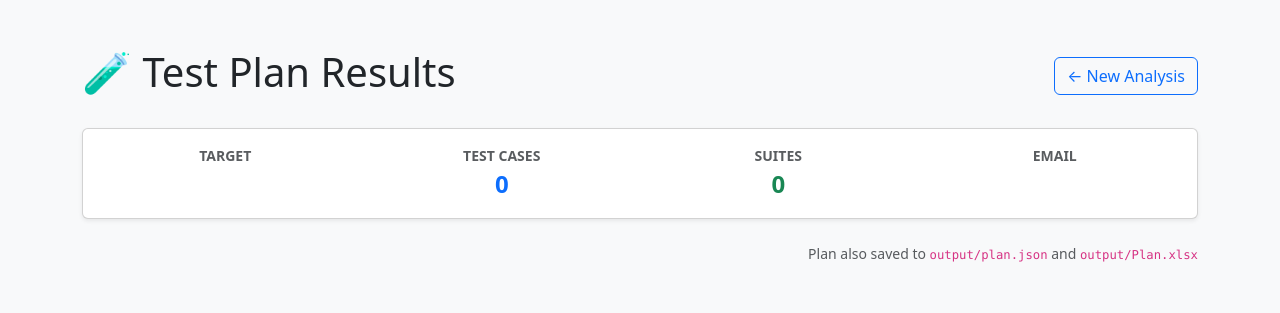
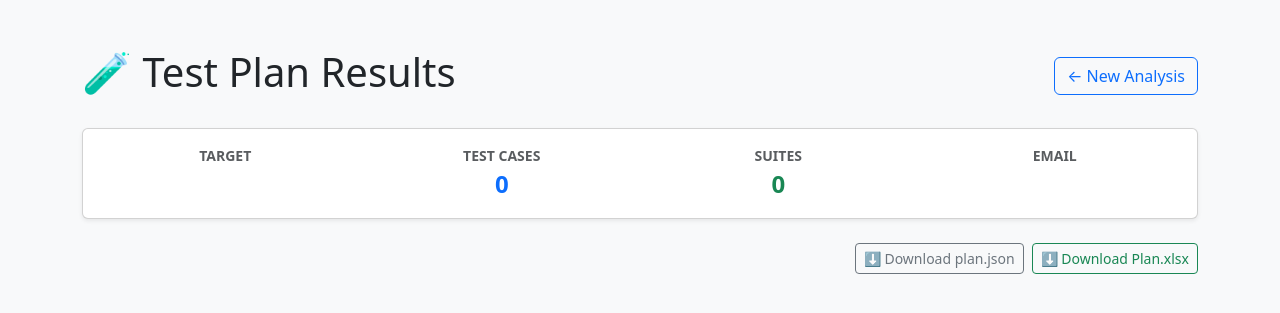
Before and after one commit to RaniAbu95/Captin-Fix-deployed, a Flask app: template templates/results.html in a window 1280 px wide. Shown: the top 313 px of the page. Run offline with Flask 3, Linux system fonts and the light colour scheme; the template is opened without the code that fills it, so the values that code supplies are empty; parts of the project's set-up code (start-up, migrations or seed data) failed here and were passed over; some libraries are stand-ins or nearby versions.

Commit message:
Add download buttons for plan.json and Plan.xlsx
Co-Authored-By: Claude Sonnet 4.6 <noreply@anthropic.com>

```diff
--- a/templates/results.html
+++ b/templates/results.html
@@ -119,8 +119,13 @@
         {% endfor %}
       </div>
 
-      <div class="mt-3 text-muted small text-end">
-        Plan also saved to <code>output/plan.json</code> and <code>output/Plan.xlsx</code>
+      <div class="mt-4 d-flex gap-2 justify-content-end">
+        <a href="/download/plan.json" class="btn btn-outline-secondary btn-sm">
+          ⬇ Download plan.json
+        </a>
+        <a href="/download/Plan.xlsx" class="btn btn-outline-success btn-sm">
+          ⬇ Download Plan.xlsx
+        </a>
       </div>
     </div>
 
```
Also changed, not shown: main.py (+12 -0 lines).
